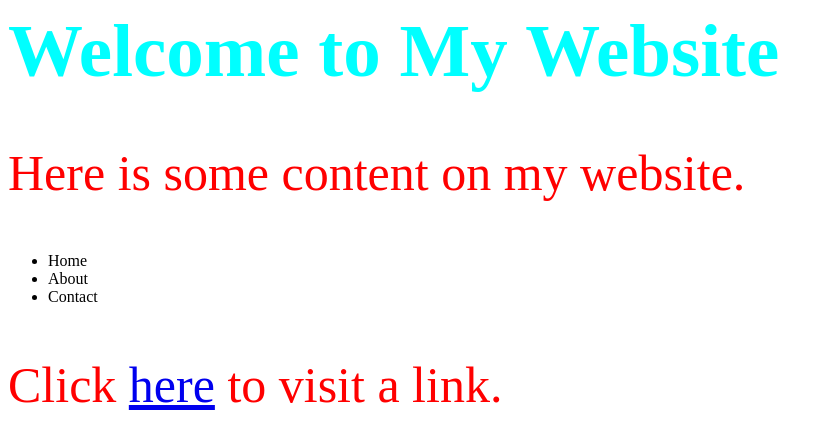
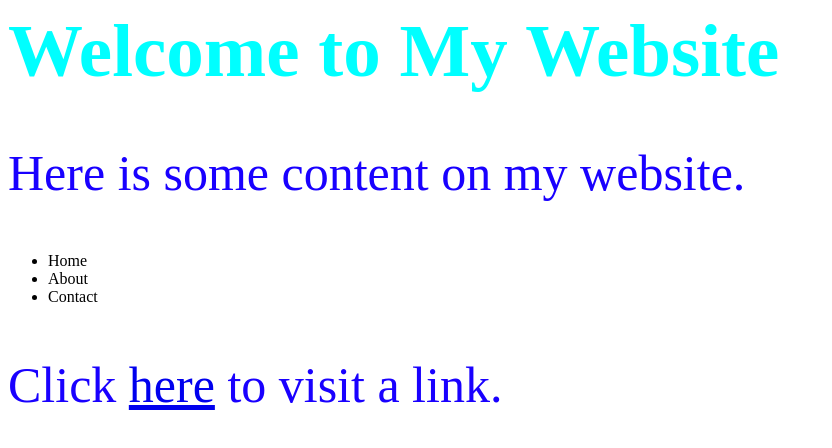
Before and after one commit to scholtzk/test1, a plain HTML site: page index.html in a window 1280 px wide. Shown: the whole page, without its empty margins (0-832 px from the left). Drawn offline with Linux system fonts and the light colour scheme.

Commit message:
Update try 1.css

```diff
--- a/try 1.css
+++ b/try 1.css
@@ -1,5 +1,5 @@
 p {
-    color: red;
+    color: rgb(25, 0, 255);
     font-size: 50px;
   }
   h1{
```
